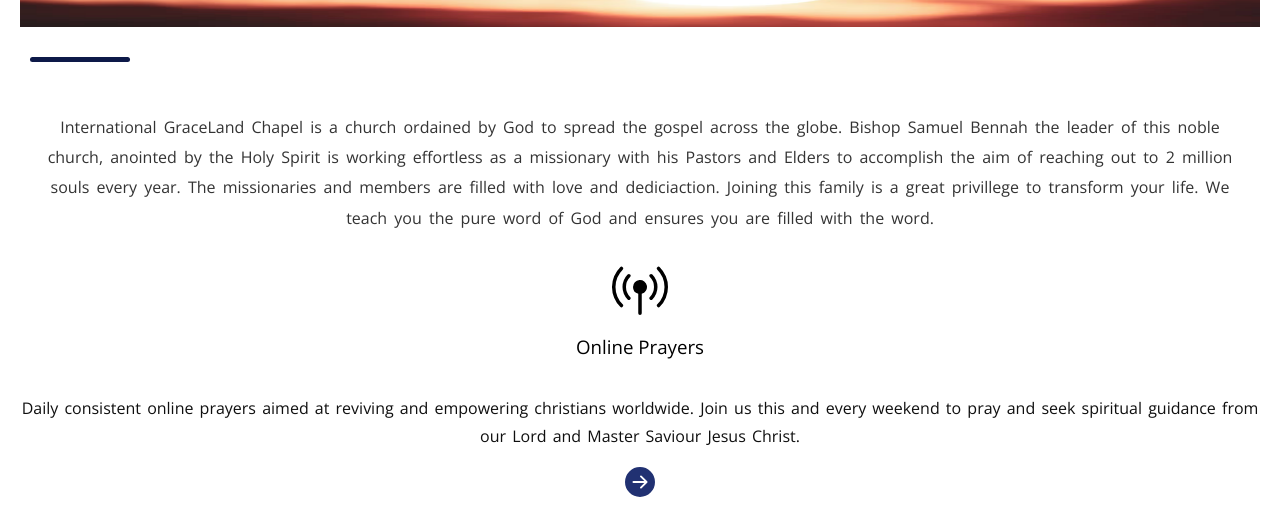
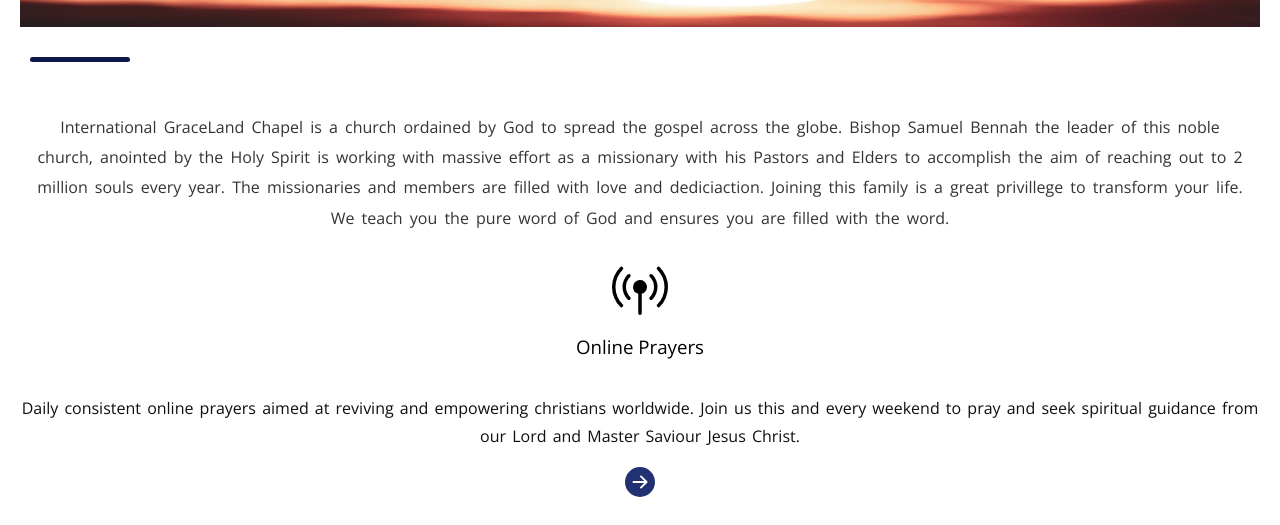
Before and after one commit to JunMarch/graceland, a plain HTML site: page index.html in a window 1280 px wide. Shown: the part 999-1524 px from the top of the page. Drawn offline with nearby package versions, Linux system fonts and the light colour scheme.

Commit message:
Update index.html

```diff
--- a/index.html
+++ b/index.html
@@ -51,7 +51,7 @@
 </div>
             <div class="line"></div>
     <div class="church-description">
-        <p>International GraceLand Chapel is a church ordained by God to spread the gospel across the globe. Bishop Samuel Bennah the leader of this noble church, anointed by the Holy Spirit is working effortless as a missionary with his Pastors and Elders to accomplish the aim of reaching out to <span>2 million</span> souls every year. The missionaries and members are filled with love and dediciaction.
+        <p>International GraceLand Chapel is a church ordained by God to spread the gospel across the globe. Bishop Samuel Bennah the leader of this noble church, anointed by the Holy Spirit is working with massive effort as a missionary with his Pastors and Elders to accomplish the aim of reaching out to <span>2 million</span> souls every year. The missionaries and members are filled with love and dediciaction.
         Joining this family is a great privillege to transform your life. We teach you the pure word of God and ensures you are filled with the word.</p>
     </div>
     <article id="programs">
```
